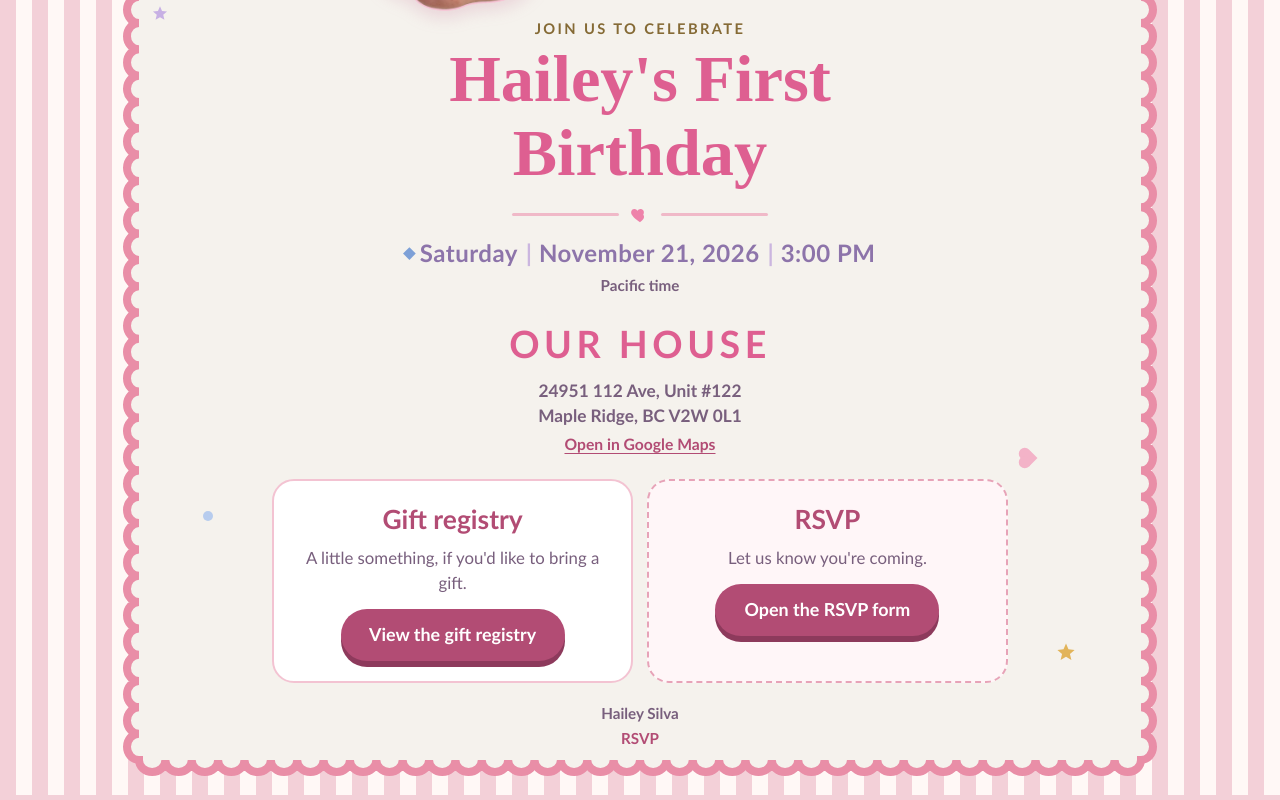
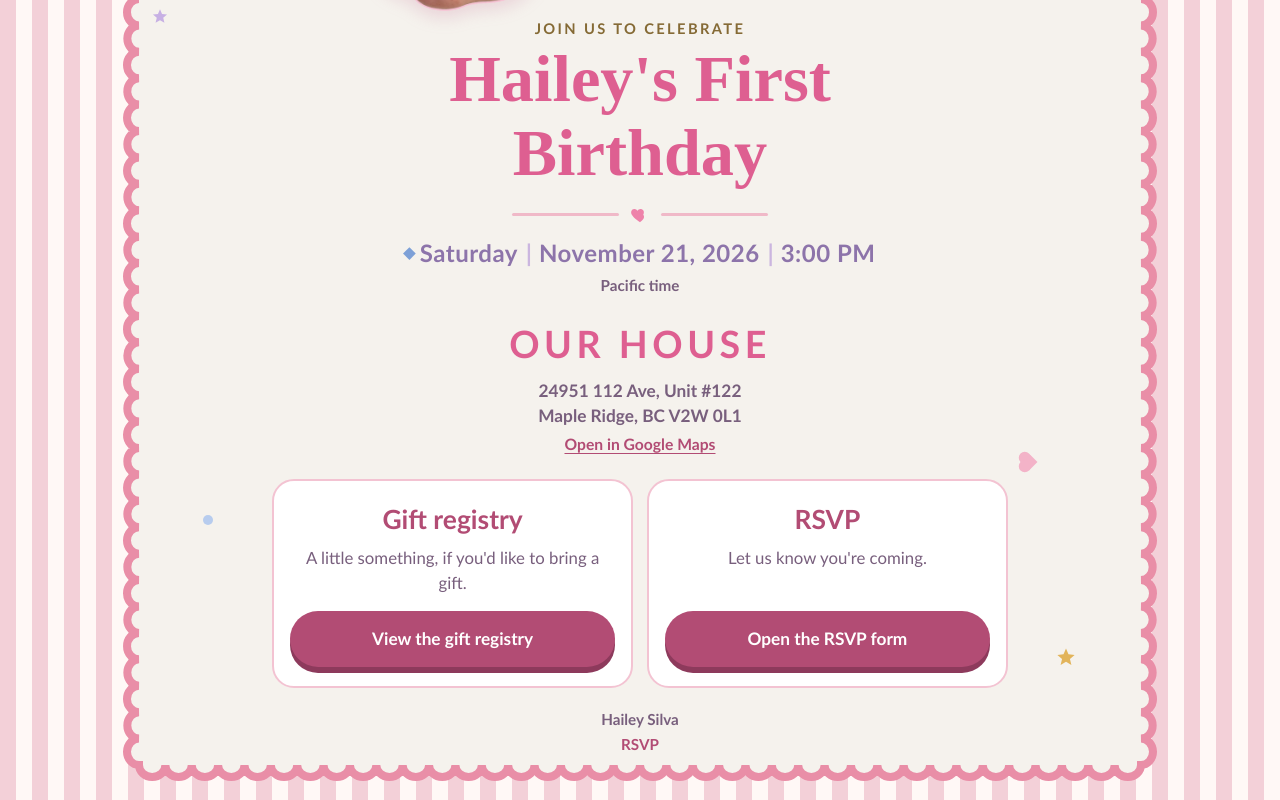
Before and after one commit to ShankyJS/haileysilva.com, a React (Vite) app: page / in a window 1280 px wide. Shown: the part 670-1470 px from the top of the page. Built offline with nearby package versions, Linux system fonts and the light colour scheme.

Commit message:
Match the registry and RSVP buttons.
Both cards and buttons share the same shape, color, width, and height, and the RSVP button opens the Google Form.

Co-authored-by: Jhan Silva <jhancarlossilva.c@gmail.com>

```diff
--- a/src/index.css
+++ b/src/index.css
@@ -618,9 +618,15 @@ a.address-link:hover {
 }
 
 .card {
+  display: flex;
+  flex-direction: column;
+  align-items: stretch;
+  height: 100%;
   border-radius: 22px;
-  padding: 1.15rem 1rem 1.25rem;
+  padding: 1.15rem 1rem 1.2rem;
   text-align: center;
+  background: #fff;
+  border: 2px solid #f3c3d2;
 }
 
 .card h2 {
@@ -631,18 +637,9 @@ a.address-link:hover {
 }
 
 .card p {
+  flex: 1 1 auto;
   margin-top: 0.35rem;
   color: var(--ink);
-}
-
-.registry-card {
-  background: #fff;
-  border: 2px solid #f3c3d2;
-}
-
-.rsvp-card {
-  background: #fff6f8;
-  border: 2px dashed #e7a3b8;
 }
 
 .btn,
@@ -650,15 +647,18 @@ a.address-link:hover {
   display: inline-flex;
   align-items: center;
   justify-content: center;
+  box-sizing: border-box;
   width: 100%;
-  min-height: 52px;
-  margin-top: 0.85rem;
-  padding: 0.75rem 1.2rem;
+  height: 56px;
+  min-height: 56px;
+  margin-top: 1rem;
+  padding: 0 1.1rem;
   border-radius: 999px;
   font-family: var(--display);
   font-weight: 600;
-  font-size: 1.12rem;
-  line-height: 1.2;
+  font-size: 1.08rem;
+  line-height: 1;
+  white-space: nowrap;
   text-decoration: none;
 }
 
@@ -874,7 +874,16 @@ a.address-link:hover {
   }
 
   .card .btn,
-  .card .soon-pill,
+  .card .soon-pill {
+    width: 100%;
+    height: 56px;
+    margin-top: auto;
+  }
+
+  .card p {
+    margin-bottom: 1rem;
+  }
+
   .notice-actions .btn {
     width: auto;
     min-width: 14rem;
```
